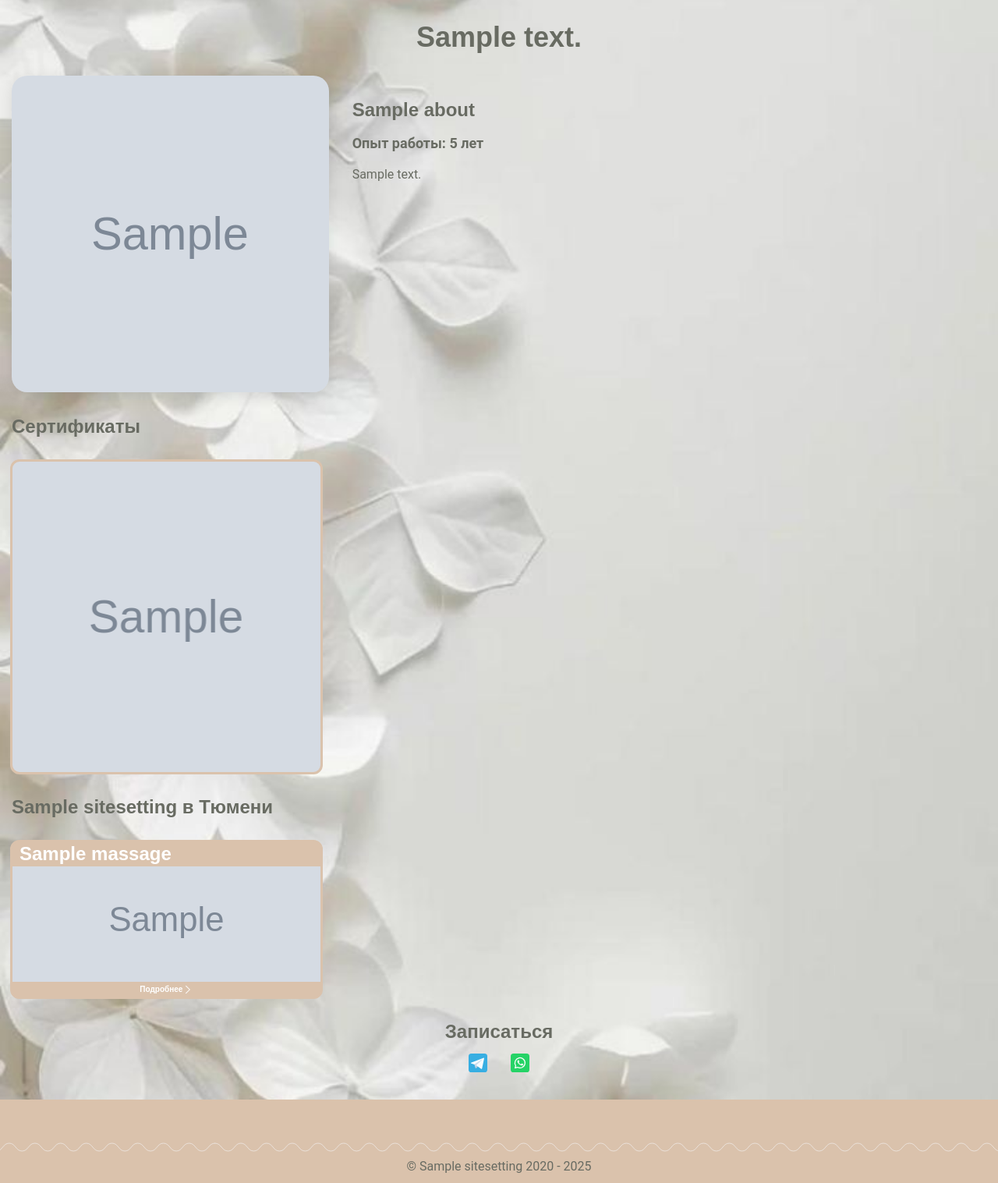
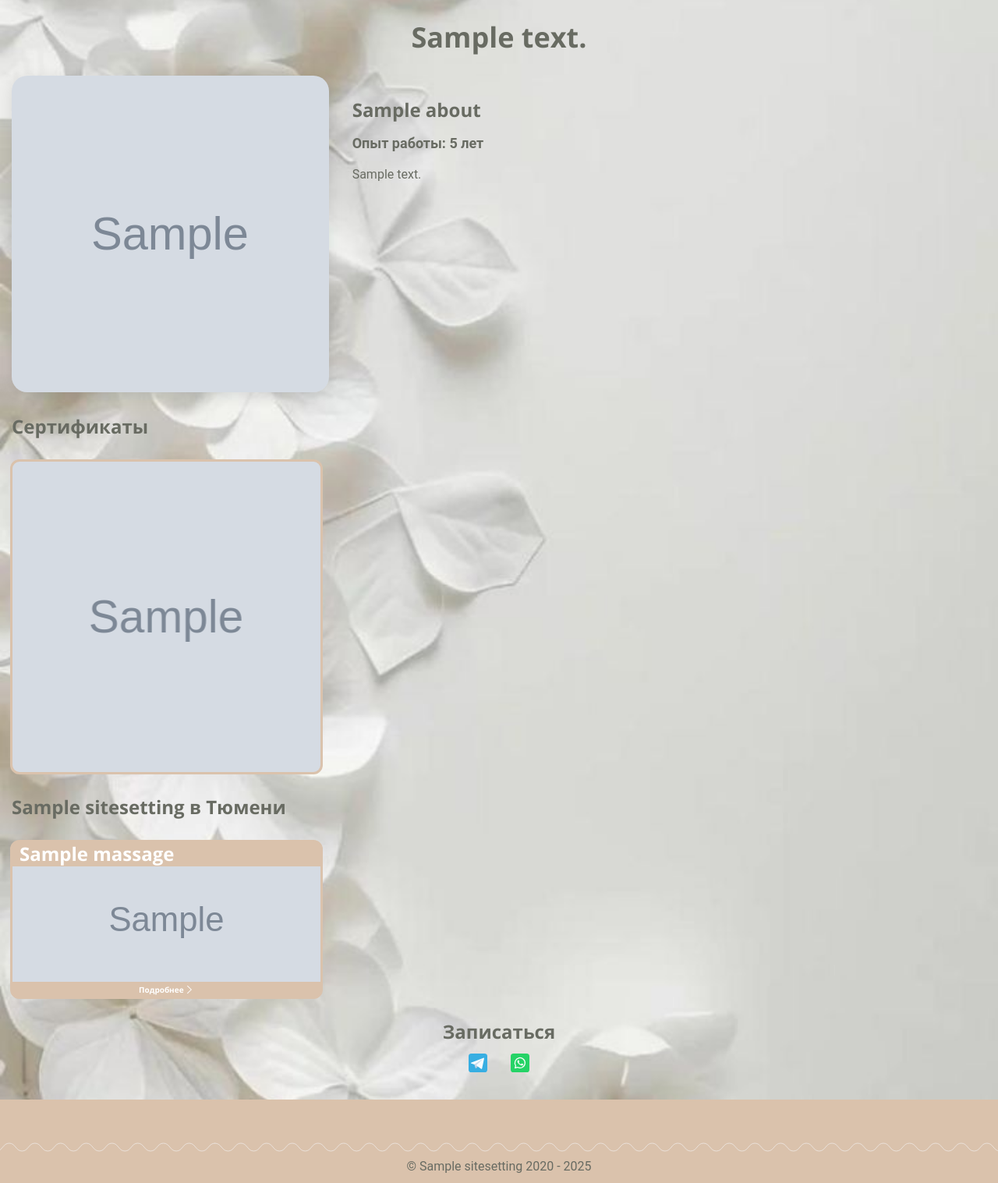
Before and after one commit to Igorek1986/massaz72, a Django app: page / in a window 1280 px wide. Shown: the part 942-2459 px from the top of the page at 78% size. Run offline with Django 5.2, Linux system fonts and the light colour scheme; tables that the repository leaves empty hold one stand-in row (values such as "Sample post"); grey boxes marked "Sample" are stand-in pictures; style sheets or scripts are compiled from the project's sources; some libraries are stand-ins or nearby versions; some web fonts are replaced.

Commit message:
change fonts

```diff
--- a/massaz72/main/templates/main/base.html
+++ b/massaz72/main/templates/main/base.html
@@ -7,7 +7,7 @@
   <meta name="viewport" content="width=device-width, initial-scale=1.0">
   <meta name="description" content="{{ site_settings.meta_description }}">
   <meta name="keywords" content="{{ site_settings.meta_keywords }}">
-  <link rel="preload" href="{% static 'fonts/MullerRegular.woff2' %}" as="font" type="font/woff2" crossorigin>
+  <link rel="preload" href="{% static 'fonts/MontserratRegular.woff2' %}" as="font" type="font/woff2" crossorigin>
   <link rel="preload" href="{% static 'fonts/RobotoRegular.woff2' %}" as="font" type="font/woff2" crossorigin>
   <link rel="preload" href="{% static 'fonts/RobotoBold.woff2' %}" as="font" type="font/woff2" crossorigin>
   <link rel="preload" href="{% static 'fonts/OpenSans-Regular.woff2' %}" as="font" type="font/woff2" crossorigin>
--- a/massaz72/static/css/_fonts.scss
+++ b/massaz72/static/css/_fonts.scss
@@ -1,5 +1,5 @@
 
-@include font-face("Muller", "../fonts/MullerRegular", 400, normal);
+@include font-face("Montserrat", "../fonts/MontserratRegular", 400, normal);
 @include font-face("Roboto", "../fonts/RobotoRegular", 400, normal);
 @include font-face("Roboto", "../fonts/RobotoBold", 700, normal);
 @include font-face("OpenSans", "../fonts/OpenSans-Regular", 400, normal);
--- a/massaz72/static/css/_vars.scss
+++ b/massaz72/static/css/_vars.scss
@@ -3,8 +3,8 @@
 :root {
   // base
   --font-family: "Roboto", sans-serif;
-  --second-family: "TT Firs Neue", sans-serif;
-  --third-family: "Muller", sans-serif;
+  --second-family: "OpenSans", sans-serif;
+  --third-family: "Montserrat", sans-serif;
   --content-width: 1290px;
   --container-offset: 15px;
   --container-width: calc(var(--content-width) + (var(--container-offset) * 2));
```
Also changed, not shown: massaz72/static/css/main.css (+4 -4 lines), massaz72/static/fonts/MontserratRegular.woff2 (added), massaz72/static/fonts/MullerRegular.woff2 (deleted).
